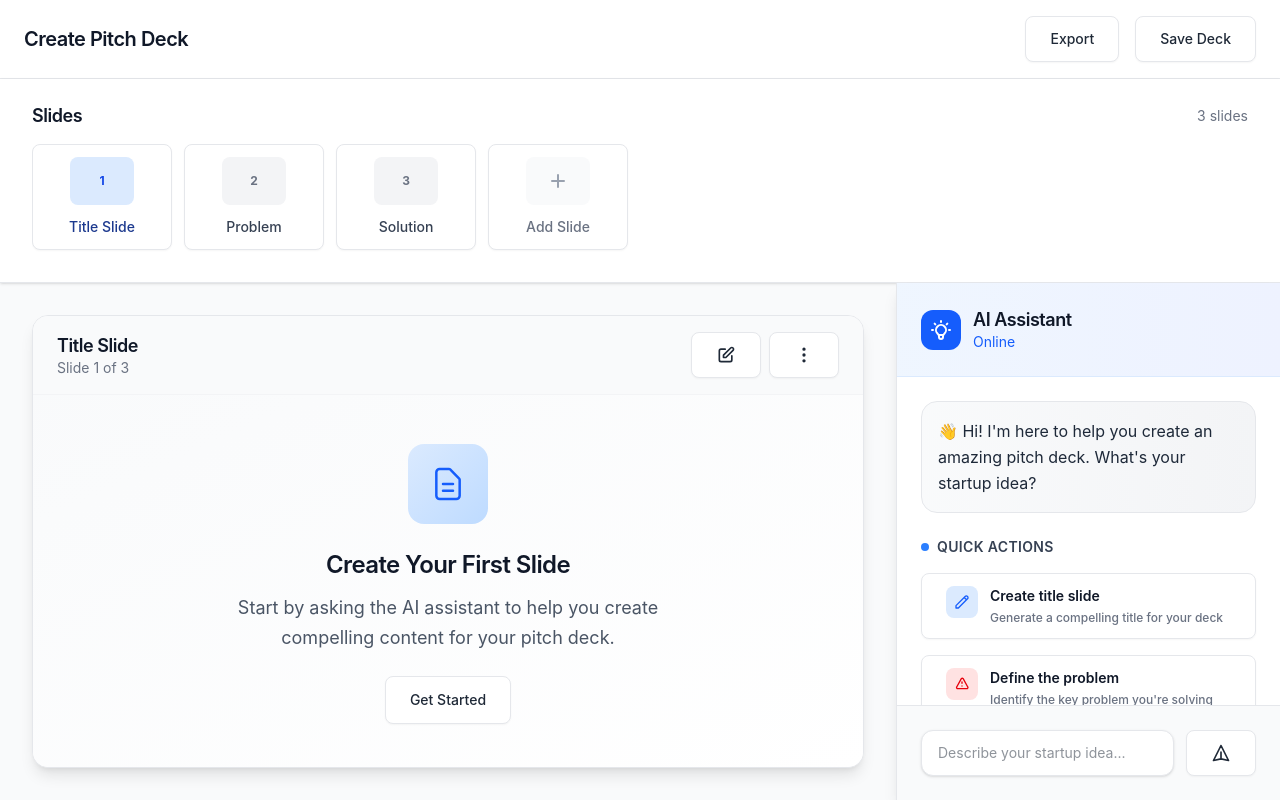
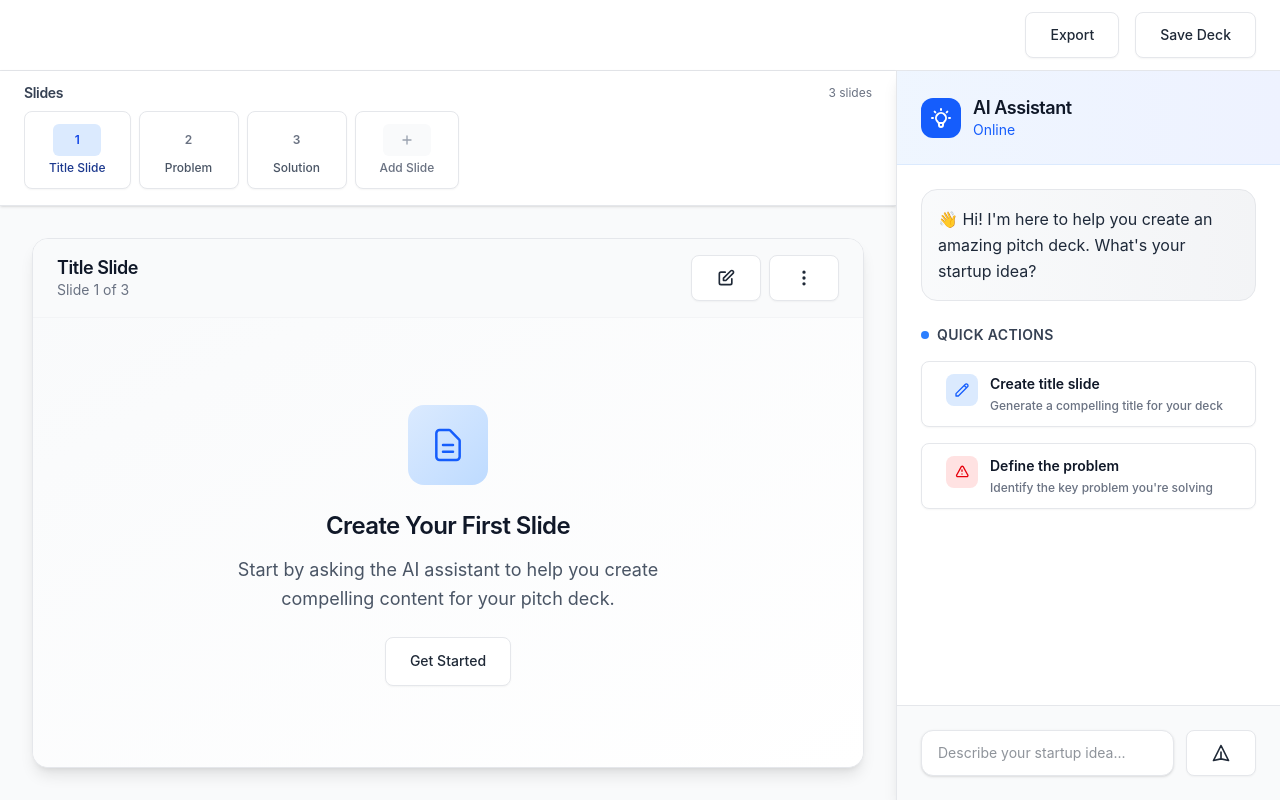
Before and after one commit to RahimMirani/PitchForge, a React (Vite) app in the folder frontend/: page /create in a window 1280 px wide. Built offline with nearby package versions, Linux system fonts and the light colour scheme.

Commit message:
Updates to UI

```diff
--- a/frontend/src/components/deck/SlideNavigation.tsx
+++ b/frontend/src/components/deck/SlideNavigation.tsx
@@ -11,50 +11,50 @@ export function SlideNavigation({ slides = [] }: SlideNavigationProps) {
   ];
 
   return (
-    <div className="px-8 py-6">
-      <div className="flex items-center justify-between mb-4">
-        <h2 className="text-lg font-semibold text-gray-900">Slides</h2>
-        <span className="text-sm text-gray-500">{mockSlides.length} slides</span>
+    <div className="px-6 py-3">
+      <div className="flex items-center justify-between mb-2">
+        <h2 className="text-sm font-medium text-gray-700">Slides</h2>
+        <span className="text-xs text-gray-500">{mockSlides.length} slides</span>
       </div>
 
-      <div className="flex items-center space-x-3 overflow-x-auto pb-2">
-        <div className="flex space-x-3 min-w-max">
+      <div className="flex items-center space-x-2 overflow-x-auto pb-1">
+        <div className="flex space-x-2 min-w-max">
           {mockSlides.map((slide, index) => (
             <button
               key={slide.id}
               className={`
-                group relative flex flex-col items-center p-4 rounded-xl transition-all duration-200 min-w-[140px]
+                group relative flex flex-col items-center p-2 rounded-lg transition-all duration-200 min-w-[100px]
                 ${slide.isActive
-                  ? 'bg-blue-50 border-2 border-blue-200 shadow-sm'
-                  : 'bg-white border-2 border-gray-100 hover:border-gray-200 hover:shadow-md'
+                  ? 'bg-blue-50 border border-blue-200 shadow-sm'
+                  : 'bg-gray-50 border border-gray-100 hover:border-gray-200 hover:shadow-md hover:bg-white'
                 }
               `}
             >
               <div className={`
-                w-16 h-12 rounded-lg mb-3 flex items-center justify-center text-xs font-bold
+                w-12 h-8 rounded-md mb-1 flex items-center justify-center text-xs font-semibold
                 ${slide.isActive
                   ? 'bg-blue-100 text-blue-700'
-                  : 'bg-gray-100 text-gray-500 group-hover:bg-gray-200'
+                  : 'bg-white text-gray-500 group-hover:bg-gray-100'
                 }
               `}>
                 {index + 1}
               </div>
               <span className={`
-                text-sm font-medium text-center
-                ${slide.isActive ? 'text-blue-900' : 'text-gray-700'}
+                text-xs font-medium text-center truncate w-full
+                ${slide.isActive ? 'text-blue-900' : 'text-gray-600'}
               `}>
                 {slide.title}
               </span>
             </button>
           ))}
 
-          <button className="group flex flex-col items-center p-4 rounded-xl border-2 border-dashed border-gray-200 hover:border-blue-300 hover:bg-blue-50 transition-all duration-200 min-w-[140px]">
-            <div className="w-16 h-12 rounded-lg mb-3 flex items-center justify-center bg-gray-50 group-hover:bg-blue-100 transition-colors">
-              <svg className="w-6 h-6 text-gray-400 group-hover:text-blue-500" fill="none" stroke="currentColor" viewBox="0 0 24 24">
+          <button className="group flex flex-col items-center p-2 rounded-lg border border-dashed border-gray-200 hover:border-blue-300 hover:bg-blue-50 transition-all duration-200 min-w-[100px]">
+            <div className="w-12 h-8 rounded-md mb-1 flex items-center justify-center bg-gray-50 group-hover:bg-blue-100 transition-colors">
+              <svg className="w-4 h-4 text-gray-400 group-hover:text-blue-500" fill="none" stroke="currentColor" viewBox="0 0 24 24">
                 <path strokeLinecap="round" strokeLinejoin="round" strokeWidth={2} d="M12 6v6m0 0v6m0-6h6m-6 0H6" />
               </svg>
             </div>
-            <span className="text-sm font-medium text-gray-500 group-hover:text-blue-600">Add Slide</span>
+            <span className="text-xs font-medium text-gray-500 group-hover:text-blue-600">Add Slide</span>
           </button>
         </div>
       </div>
--- a/frontend/src/components/layout/Header.tsx
+++ b/frontend/src/components/layout/Header.tsx
@@ -4,14 +4,8 @@ interface HeaderProps {
 
 export function Header({ title = "PitchForge" }: HeaderProps) {
   return (
-    <header className="bg-white border-b border-gray-200 px-6 py-4">
-      <div className="flex items-center justify-between max-w-7xl mx-auto">
-        <div className="flex items-center space-x-8">
-          <h1 className="text-xl font-semibold text-gray-900 tracking-tight">
-            {title}
-          </h1>
-        </div>
-
+    <header className="bg-white border-b border-gray-200 px-6 py-3">
+      <div className="flex items-center justify-end max-w-7xl mx-auto">
         <div className="flex items-center space-x-4">
           <button className="text-sm text-gray-600 hover:text-gray-900 transition-colors">
             Export
--- a/frontend/src/pages/DeckCreation.tsx
+++ b/frontend/src/pages/DeckCreation.tsx
@@ -5,24 +5,24 @@ import { ChatSidebar } from '../components/chat/ChatSidebar'
 
 export function DeckCreation() {
   return (
-    <Layout title="Create Pitch Deck">
-      <div className="h-full flex flex-col">
+    <Layout>
+      <div className="h-full flex">
+        {/* Main Content Area - Left */}
+        <div className="flex flex-col flex-1 min-h-0">
           {/* Slide Navigation - Top */}
           <div className="bg-white border-b border-gray-200 shadow-sm">
             <SlideNavigation />
           </div>
 
-        {/* Main Content Area - Bottom */}
-        <div className="flex flex-1 min-h-0">
-          {/* Deck Canvas - Left (takes most space) */}
+          {/* Deck Canvas - Bottom */}
           <div className="flex-1 p-8">
             <DeckCanvas />
           </div>
+        </div>
 
-          {/* Chat Sidebar - Right (fixed width) */}
+        {/* Chat Sidebar - Right (Full Height) */}
         <div className="w-96 bg-white border-l border-gray-200 shadow-lg">
           <ChatSidebar />
-          </div>
         </div>
       </div>
     </Layout>
```
Lines whose indentation alone changed are shown as unchanged.
